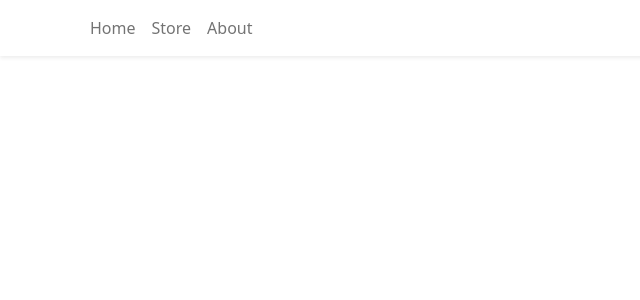
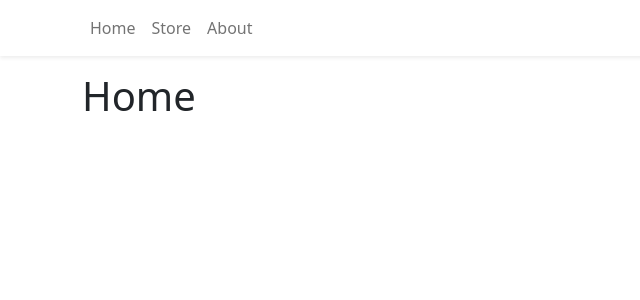
Before and after one commit to ronaldolipata/shopping-cart, a React app: page /shopping-cart/ in a window 1280 px wide. Before the commit this address had no page. Shown: the top 300 px of the page, without its empty margins (0-640 px from the left). Built offline with nearby package versions, Linux system fonts and the light colour scheme; the HTML template or start-up script is replaced by a standard one.

Commit message:
fix: remove repo name in paths from routes in App.tsx - redundant repo name when link is clicked as basename is already provided in the BrowserRouter

```diff
--- a/src/App.tsx
+++ b/src/App.tsx
@@ -12,9 +12,9 @@
       <Navbar />
       <Container className='mb-4'>
         <Routes>
-          <Route path='/shopping-cart/' element={<Home />} />
-          <Route path='/shopping-cart/store' element={<Store />} />
-          <Route path='/shopping-cart/about' element={<About />} />
+          <Route path='/' element={<Home />} />
+          <Route path='/store' element={<Store />} />
+          <Route path='/about' element={<About />} />
         </Routes>
       </Container>
     </ShoppingCartProvider>
```
